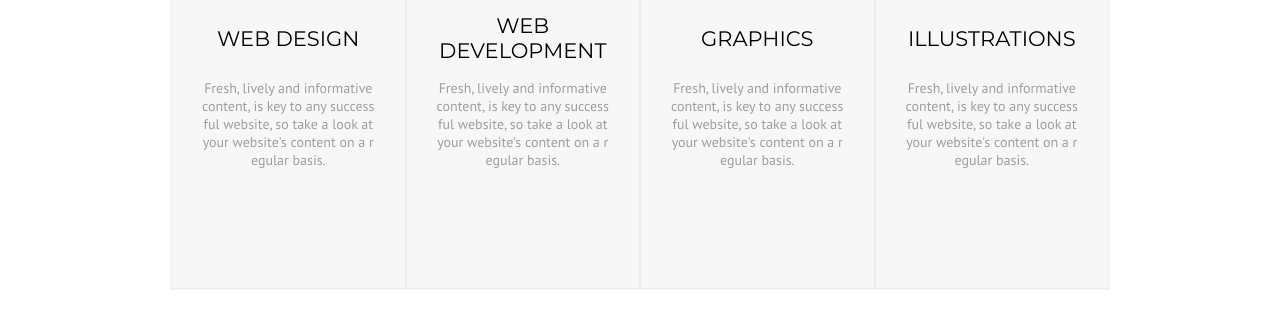
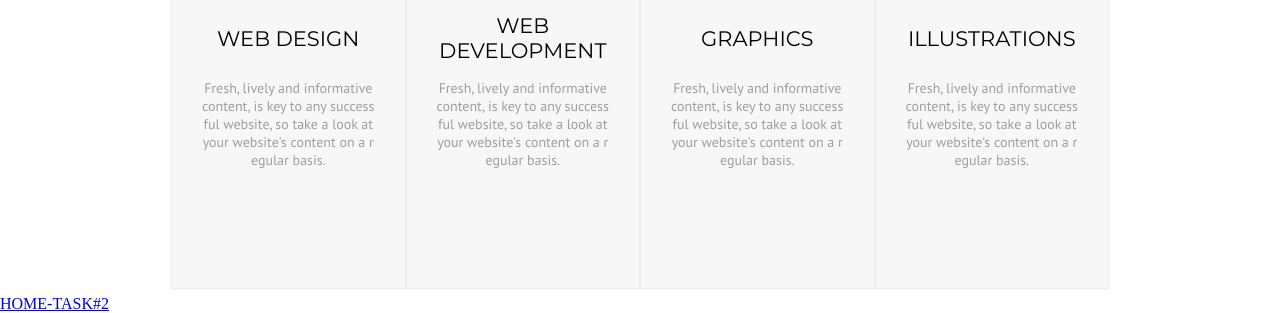
Before and after one commit to Shallowski/Home_task, a plain HTML site: page Lesson7/task1/index.html in a window 1280 px wide. Shown: the part 586-899 px from the top of the page. Drawn offline with Linux system fonts and the light colour scheme.

Commit message:
Update index.html

```diff
--- a/Lesson7/task1/index.html
+++ b/Lesson7/task1/index.html
@@ -55,6 +55,7 @@
             </div>
         </div>
     </div>
+    <footer><a href="https://shallowski.github.io/Home_task/Lesson7/task2/index.html">HOME-TASK#2</a> </footer>
 
 </body>
 
```
